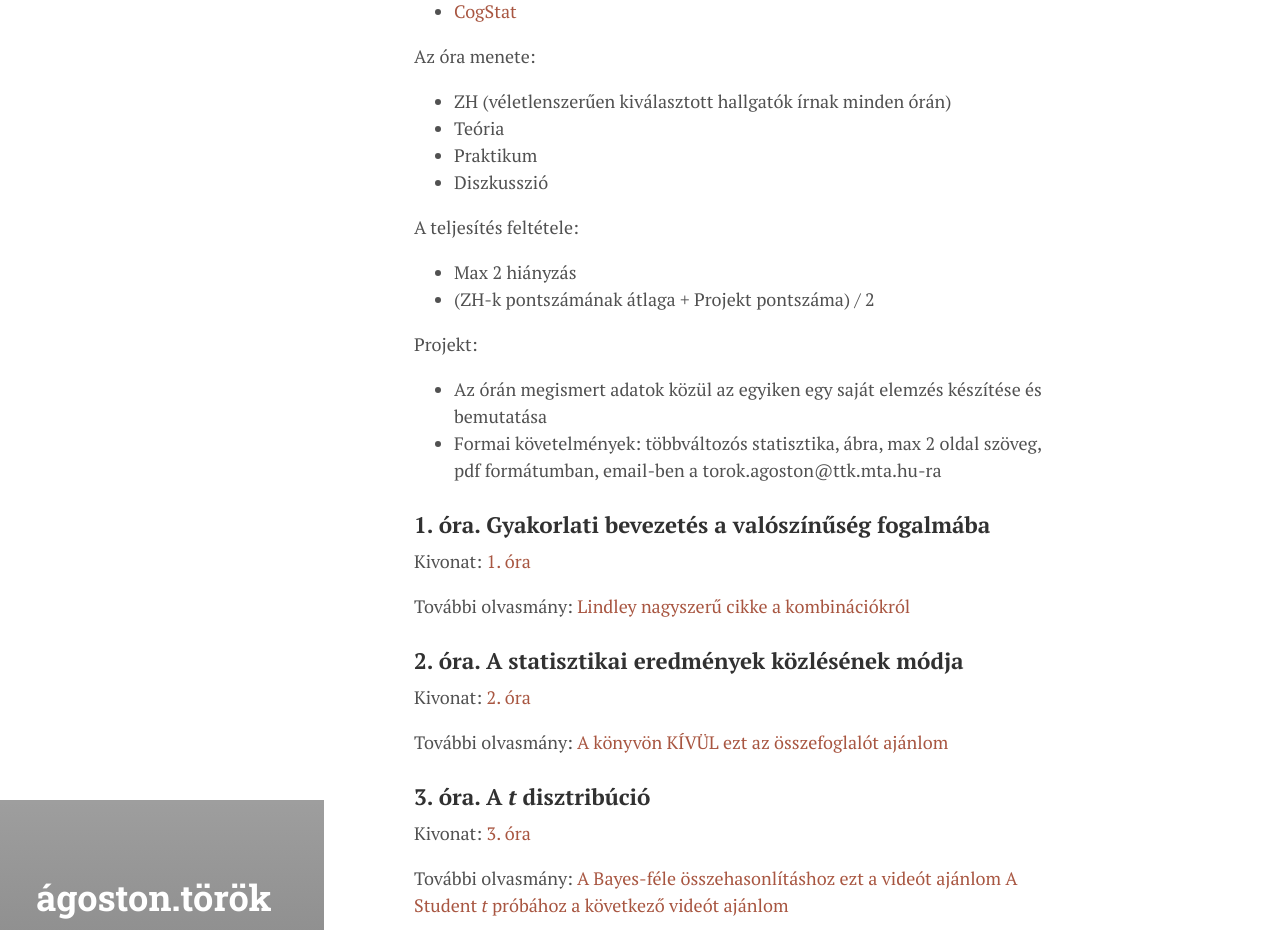
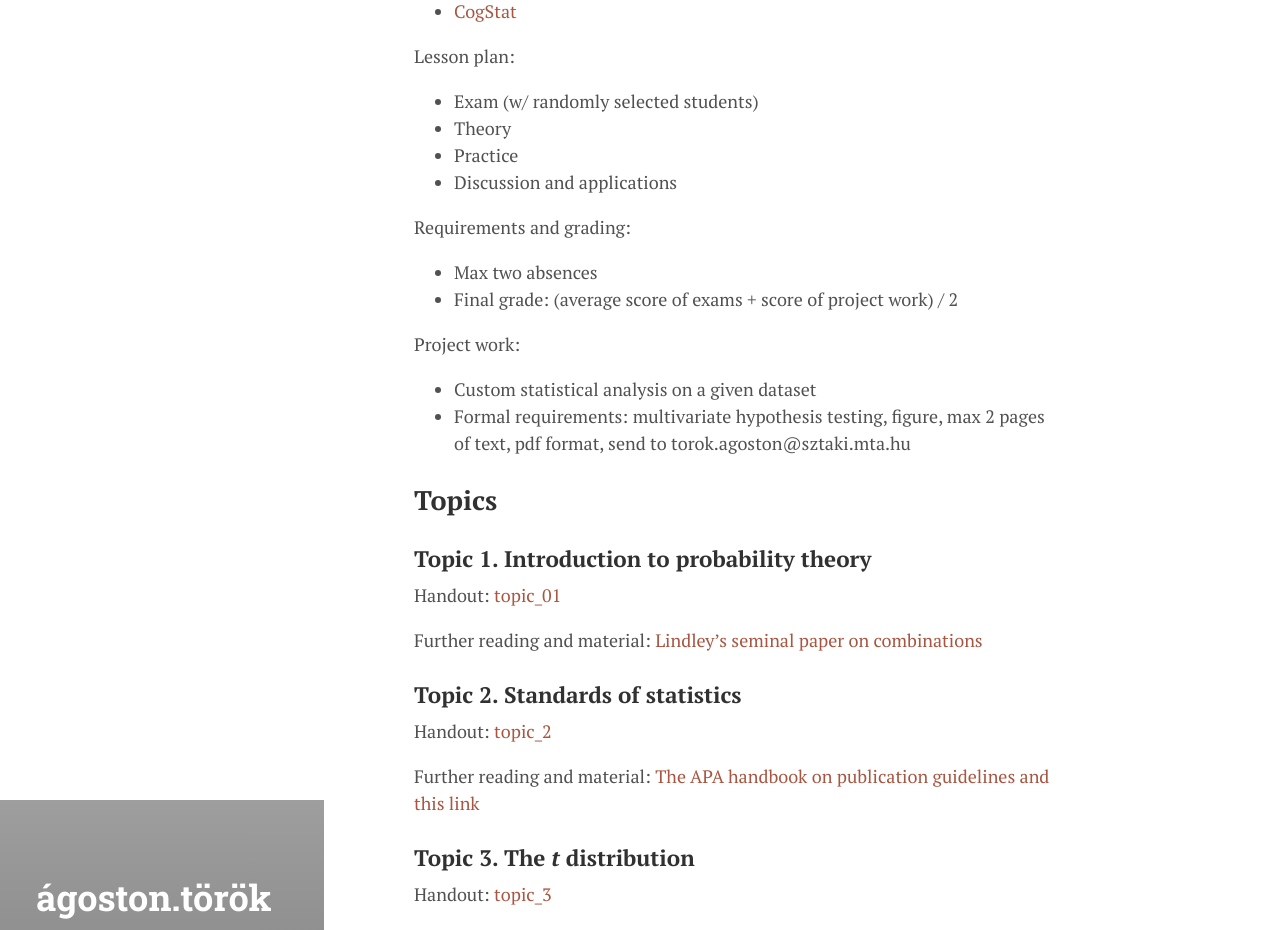
Before and after one commit to nimdvir/agostontorok.github.io, a Jekyll site: the page built from teaching/multivariate_statistics/index.md, in a window 1280 px wide and 1400 px high, scrolled down 312 px. Shown: the top 930 px of the window. Built offline with Jekyll 4.4.1, drawn with Linux system fonts in a browser that asks for light colours; nearby versions of some CDN libraries; some web fonts are replaced; some of the changed text lies outside the part shown; grey boxes are pictures that could not be loaded.

Commit message:
update of statistics course syllabus

```diff
--- a/teaching/multivariate_statistics/index.md
+++ b/teaching/multivariate_statistics/index.md
@@ -1,6 +1,6 @@
 ---
 layout: subpage
-title: Statisztika
+title: Statistics
 ---
 
 {% comment %}
@@ -13,6 +13,77 @@ title: Statisztika
   ![{{ site.author.name }}]({{ site.author.photo }}){:.me}
 {% endif %}
 
+## Multivariate statistics
+
+Softwares used during the course:
+
+- [JASP](https://jasp-stats.org/)
+- [R](https://www.r-project.org/)
+- [CogStat](https://sites.google.com/site/cogstatprogram/)
+
+Lesson plan:
+
+- Exam (w/ randomly selected students)
+- Theory
+- Practice
+- Discussion and applications
+
+Requirements and grading:
+
+- Max two absences
+- Final grade: (average score of exams + score of project work) / 2
+
+Project work:
+
+- Custom statistical analysis on a given dataset
+- Formal requirements: multivariate hypothesis testing, figure, max 2 pages of text, pdf format, send to torok.agoston@sztaki.mta.hu
+
+## Topics
+
+### Topic 1. Introduction to probability theory
+
+Handout: [topic_01](/public/files/stat01.pdf)
+
+Further reading and material: [Lindley's seminal paper on combinations](http://web.archive.org/web/20160110224503/http://www2.isye.gatech.edu/~brani/isyebayes/bank/lindleybayeslady.pdf)
+
+### Topic 2. Standards of statistics
+
+Handout: [topic_2](/public/files/stat02.pdf)
+
+Further reading and material: [The APA handbook on publication guidelines and this link](http://evc-cit.info/psych018/Reporting_Statistics.pdf)
+
+### Topic 3. The _t_ distribution
+
+Handout: [topic_3](/public/files/stat03.pdf)
+
+Further reading and material: [the Bayesian way](https://www.youtube.com/watch?v=fhw1j1Ru2i0)
+[more info on the Student _t_ test](https://www.youtube.com/watch?v=0Pd3dc1GcHc)
+
+### Topic 4. Analysis of variance
+
+Handout: [topic_4](/public/files/stat04.pdf)
+
+Further reading and material: [Differences between type 1,2, and 3 ANOVAs](https://afni.nimh.nih.gov/sscc/gangc/SS.html)
+
+### Topic 5. Linear regression: the frequentist way
+
+Handout: [topic_5](/public/files/stat05.pdf)
+
+Further reading and material: [Andrew Ng's talk on the topic](https://datajobs.com/data-science-repo/Generalized-Linear-Models-[Andrew-Ng].pdf)
+
+### Topic 6. Linear regression: the Bayesian way
+
+Handout: [topic_6](/public/files/stat06.pdf)
+
+Further reading and material: [A useful explanation of the Bayesian linear regression](https://www.youtube.com/watch?v=sO4ZirJh9ds)
+
+### Topic 7. Dimension reduction techniques
+
+Handout: [TBA]()
+
+Further reading and material: [TBA]()
+
+{% comment %}
 ## Többváltozós statisztika
 
 Programok amiket használni fogunk:
@@ -36,7 +107,7 @@ A teljesítés feltétele:
 Projekt:
 
 - Az órán megismert adatok közül az egyiken egy saját elemzés készítése és bemutatása
-- Formai követelmények: többváltozós statisztika, ábra, max 2 oldal szöveg, pdf formátumban, email-ben a torok.agoston@ttk.mta.hu-ra
+- Formai követelmények: többváltozós statisztika, ábra, max 2 oldal szöveg, pdf formátumban, email-ben a torok.agoston@sztaki.mta.hu-ra
 
 ### 1. óra. Gyakorlati bevezetés a valószínűség fogalmába
 
@@ -74,3 +145,4 @@ További olvasmány: [Egy bővebb levezetés Andrew Ng tollából](https://dataj
 Kivonat: [6. óra](/public/files/stat06.pdf)
 
 További olvasmány: [Egy hasznos magyarázat a regularizációról](https://www.youtube.com/watch?v=sO4ZirJh9ds)
+{% endcomment %}
```
Also changed, not shown: teaching/index.md (+3 -3 lines).
